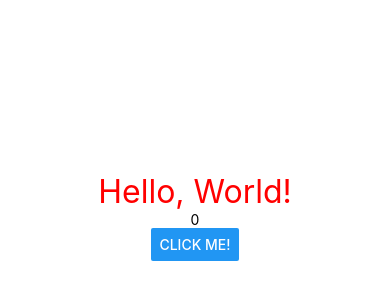
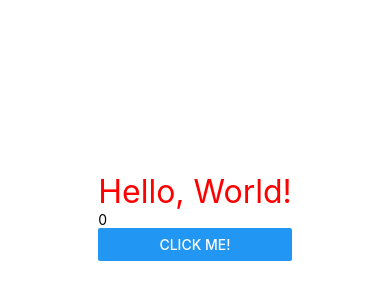
Before and after one commit to mistercle/Eyurotruck, a React Native app: screen / in a window 390 px wide. Shown: the part 206-506 px from the top of the page. Built offline with nearby package versions, Linux system fonts and the light colour scheme.

Commit message:
Custom component

```diff
--- a/App.js
+++ b/App.js
@@ -2,7 +2,7 @@ import React from 'react';
 import { Button, StyleSheet, Text, View } from 'react-native';
 
 
-export default class App extends React.Component
+class CounterButton extends React.Component
 {
   state = {
     counter : 0,
@@ -11,15 +11,28 @@ export default class App extends React.Component
   clickHandler = () => {
     this.setState({
       counter : this.state.counter + 1,
-    })
+    });
+  };
+
+  render()
+  {
+    return (
+      <View>
+        <Text style={[styles.textBig, styles.textRed]}>Hello, World!</Text>
+        <Text>{this.state.counter}</Text>
+        <Button title={'click me!'}onPress={this.clickHandler}></Button>
+      </View>
+    );
   }
+}
+
+export default class App extends React.Component
+{
   render()
   {
     return (
       <View style={styles.container}>
-        <Text style={[styles.textBig, styles.textRed]}>Hello, World!</Text>
-        <Text>{this.state.counter}</Text>
-        <Button title={'click me!'}onPress={this.clickHandler}></Button>
+        <CounterButton />
       </View>
     );
   }
```
